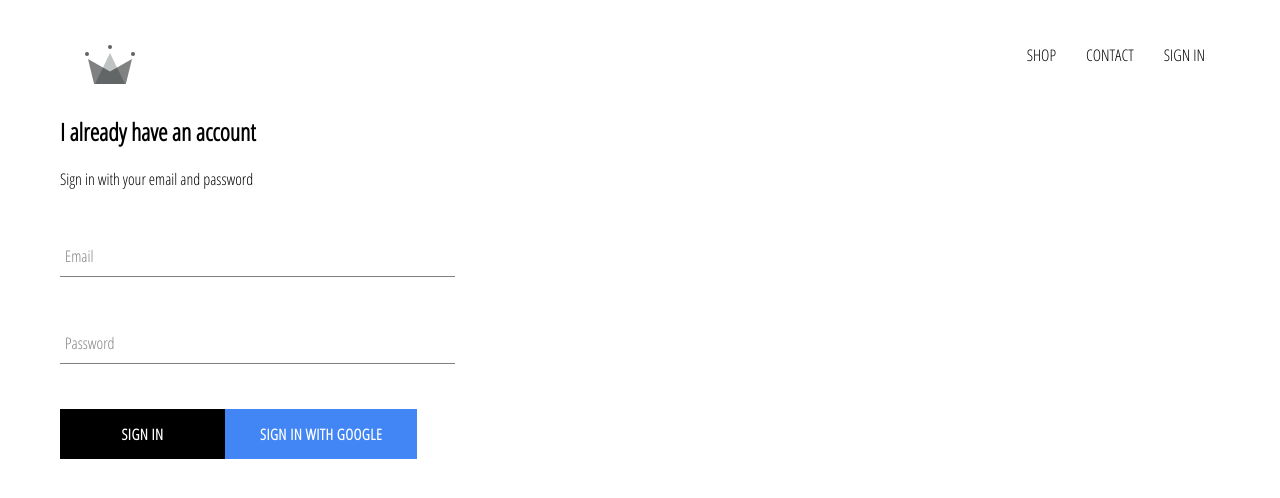
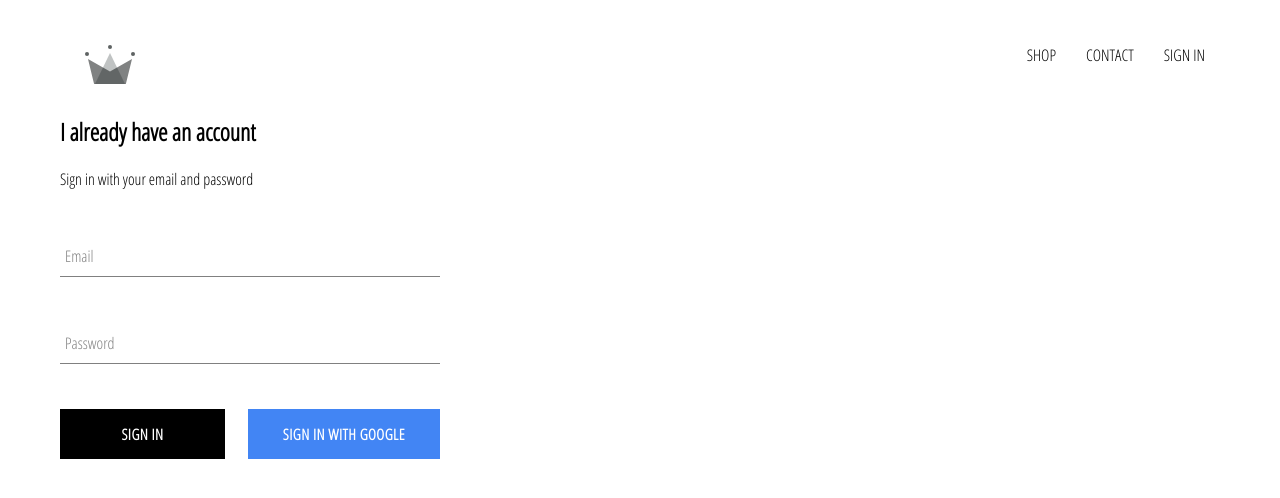
Before and after one commit to SeemaDixit/e-shop, a React (Create React App) app: page /signin in a window 1280 px wide. Shown: the top 498 px of the page. Built offline with nearby package versions, Linux system fonts and the light colour scheme; no server answers.

Commit message:
integrated firebase, sign in component styling

```diff
--- a/src/App.css
+++ b/src/App.css
@@ -7,3 +7,7 @@
   text-decoration: none;
   color: black;
 }
+
+* {
+  box-sizing: border-box;
+}
--- a/src/components/signin/signin.js
+++ b/src/components/signin/signin.js
@@ -55,8 +55,10 @@
                         handleChange={this.handleChange}
                         label='Password'
                     />
-                    <CustomButton name='submit' value='Submit'>Sign in</CustomButton>
-                    <CustomButton onClick={signInWithGoogle} isGoogleSignIn>Sign in with Google</CustomButton>
+                    <div class='buttons'>
+                        <CustomButton name='submit' value='Submit'>Sign in</CustomButton>
+                        <CustomButton onClick={signInWithGoogle} isGoogleSignIn>Sign in with Google</CustomButton>
+                    </div>
                 </form>
 
             </div>
--- a/src/components/signin/signin.scss
+++ b/src/components/signin/signin.scss
@@ -6,4 +6,9 @@
     .title {
         margin: 10px 0;
     }
+
+    .buttons {
+        display: flex;
+        justify-content: space-between;
+    }
 }
```
Also changed, not shown: 1 other file (tests, documents, lock files or other folders).
